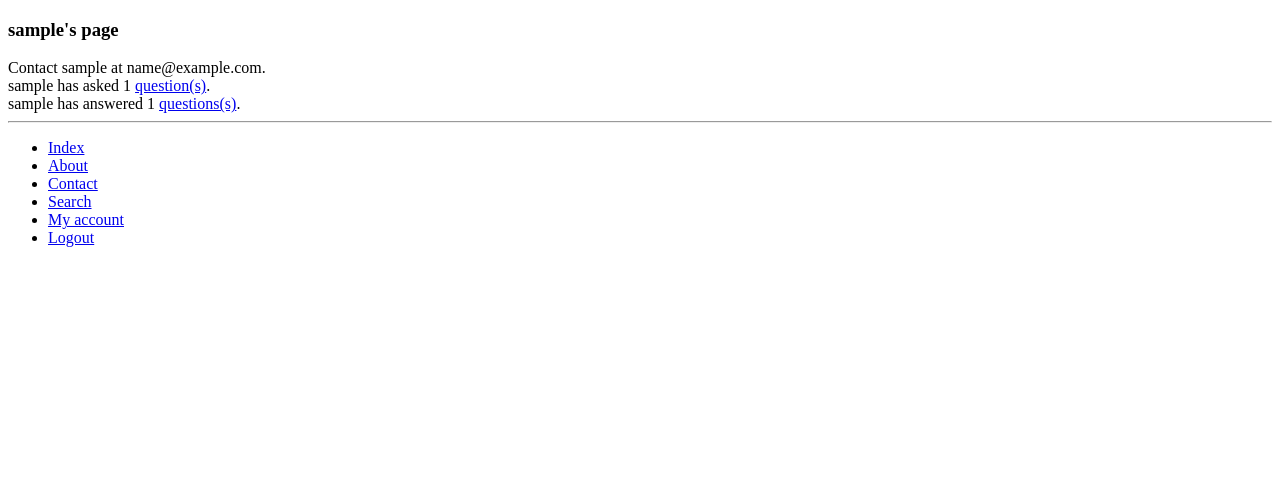
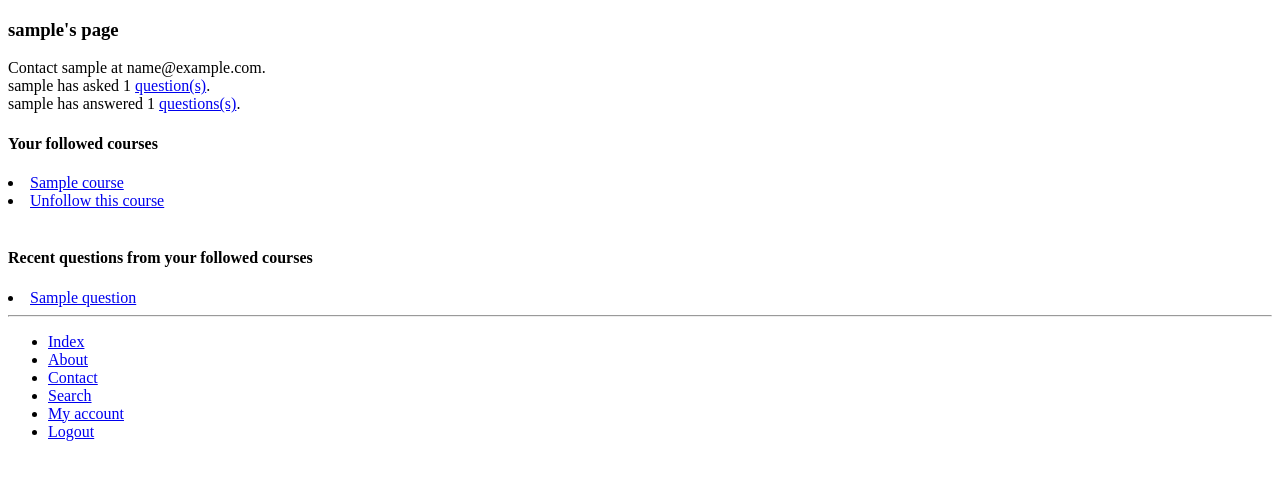
Before and after one commit to theycallmepeter/DreamTeamWAD2, a Django app: a page that uses Gliocas/templates/gliocas_app/user.html in a window 1280 px wide. Shown: the top 480 px of the page. Run offline with Django 3.2, Linux system fonts and the light colour scheme; a user stored in the database is signed in; tables that the repository leaves empty hold one stand-in row (values such as "Sample post").

Commit message:
User page now displays followed courses and activity from them

```diff
--- a/Gliocas/gliocas_app/views.py
+++ b/Gliocas/gliocas_app/views.py
@@ -378,6 +378,26 @@ def user(request, username):
         context_dict['searched_user'] = user
         context_dict['numquestions'] = len(Question.objects.filter(poster = user))
         context_dict['numanswers'] = len(Answer.objects.filter(poster = user))
+        if request.user.is_authenticated:
+            followingUser = User.objects.get(username = username)
+            if (request.user == user):
+                context_dict['sameUser'] = True
+                questions = []
+                followedCourses = []
+                for followed in Followed.objects.filter(poster = user):
+                    followedCourses.append(followed.course)
+                    for question in Question.objects.filter(course = followed.course):
+                        questions.append(question)
+                questions.sort(key=lambda q: q.date, reverse=True)
+                if len(questions) > 5:
+                    questions = questions[0:5]
+                context_dict['followed'] = followedCourses
+                context_dict['questions'] = questions
+            else:
+                context_dict['sameUser'] = False
+        else:
+                context_dict['sameUser'] = False
+
     except User.DoesNotExist:
         context_dict['exists'] = False
 
--- a/Gliocas/templates/gliocas_app/user.html
+++ b/Gliocas/templates/gliocas_app/user.html
@@ -12,6 +12,26 @@
         Contact {{username}} at {{ searched_user.email }}. </br>
         {{username}} has asked {{numquestions}} <a href="{% url 'user_questions' username %}">question(s)</a>.</br>
         {{username}} has answered {{numanswers}} <a href="{% url 'user_answers' username %}">questions(s)</a>.</br>
+		{% if sameUser %}
+			{% if followed %}
+				<h4> Your followed courses </h4>
+				{% for course in followed %}
+					<li><a href="{% url 'show_course' course.subject.slug course.slug %}"> {{ course.name }}</a></li>
+					<li><a href="{% url 'follow' course.subject.slug course.slug %}"> Unfollow this course </a></li>
+					<br>
+				{% endfor %}
+				{% if questions %}
+					<h4> Recent questions from your followed courses </h4>
+					{% for question in questions %}
+						<li><a href="{% url 'show_question' question.course.subject.slug question.course.slug question.slug %}"> {{ question.title }}</a></li>
+					{% endfor %}
+				{% else %}
+					<h4> No activity in your followed courses </h4>
+				{% endif %}
+			{% else %}
+				<h4> You don't follow any course </h4>
+			{% endif %}
+		{% endif %}
     {% else %}
         <h3> User '{{ username }}' does not exist. </h3>
     {% endif %}
```
